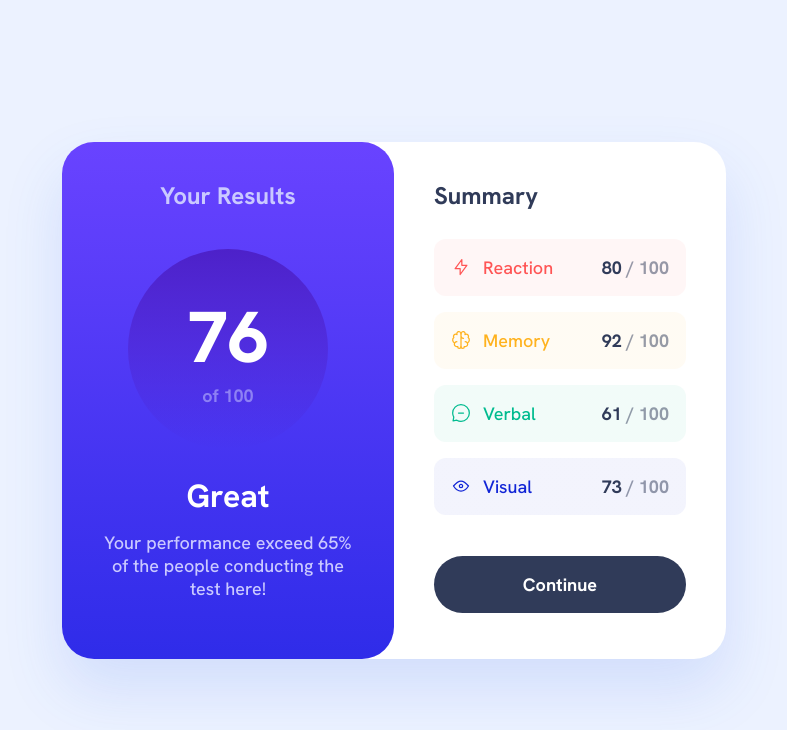
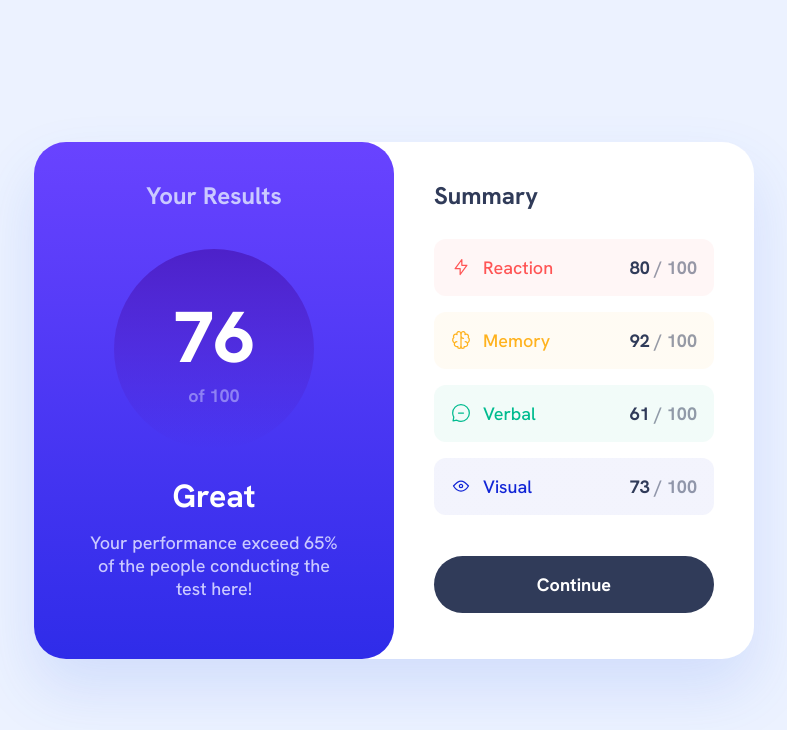
Before and after one commit to Jacoappolinario/results-summary-component-main, a plain HTML site: page index.html in a window 1280 px wide. Shown: the whole page, without its empty margins (246-1033 px from the left). Drawn offline with Linux system fonts and the light colour scheme.

Commit message:
Update CSS

```diff
--- a/css/style.css
+++ b/css/style.css
@@ -39,7 +39,7 @@ a {
   display: grid;
   justify-items: center;
   background: linear-gradient(180deg, #7755ff 0%, #6943ff 0.01%, #2f2ce9 100%);
-  padding: 2.375rem 2.5rem 2.875rem;
+  padding: 2.375rem 3.375rem 2.875rem;
   border-radius: 32px;
 }
 
```
